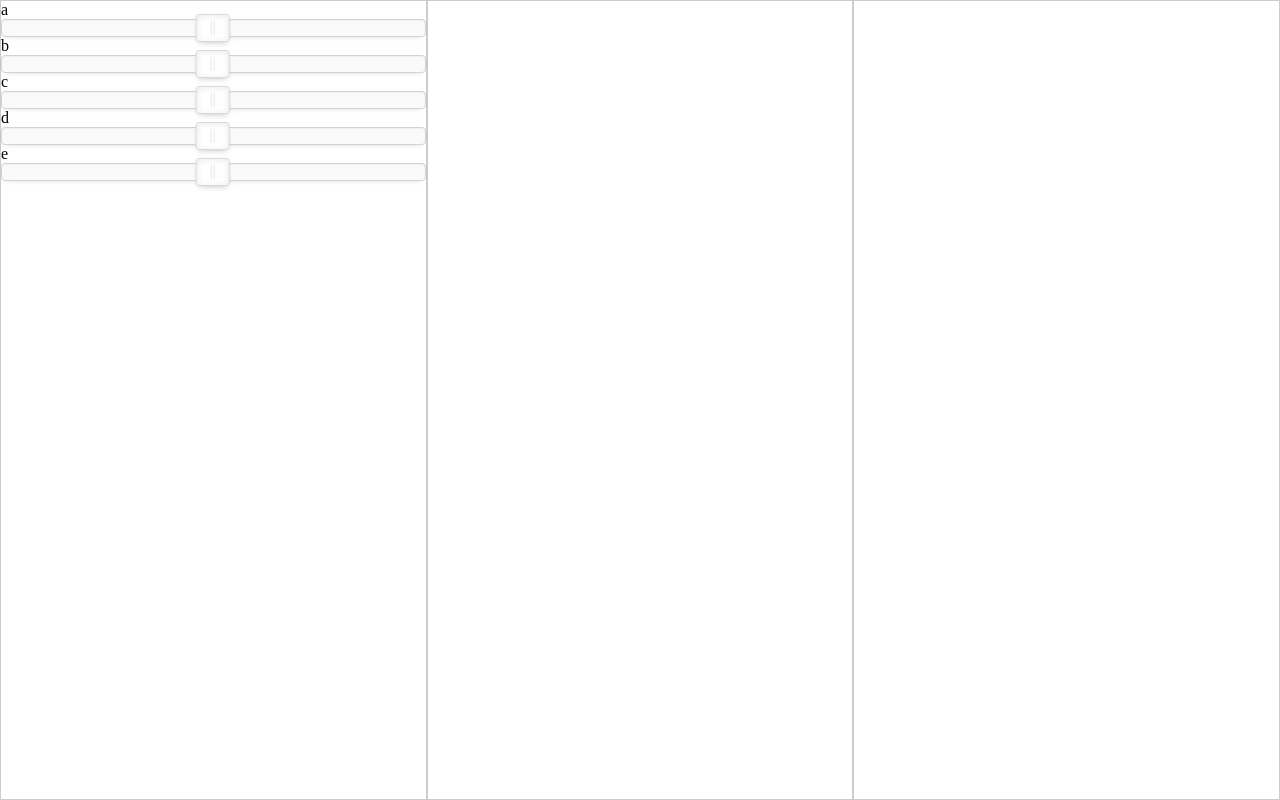
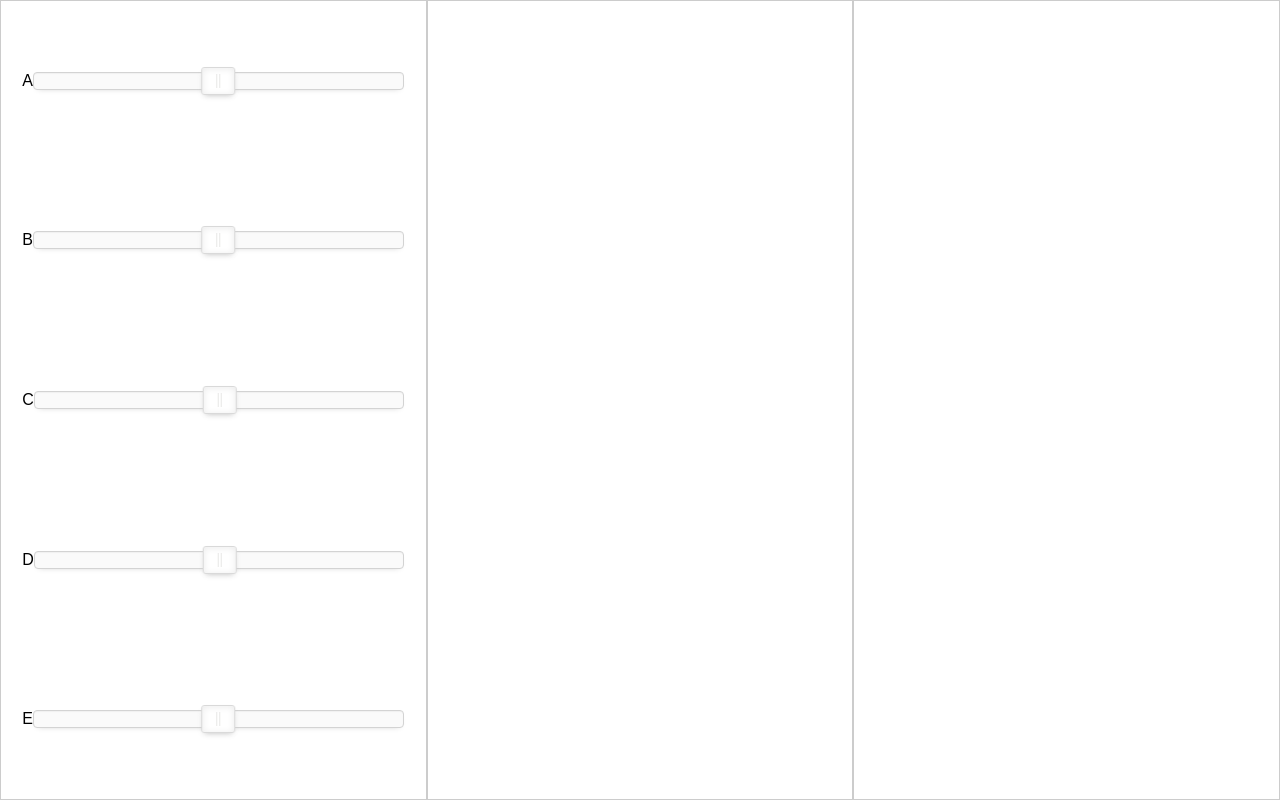
Before and after one commit to Tomansion/ecological_project_rating, a Vue app: page / in a window 1280 px wide. Built offline with nearby package versions, Linux system fonts and the light colour scheme.

Commit message:
slider layout OK

```diff
--- a/src/App.vue
+++ b/src/App.vue
@@ -30,6 +30,7 @@ export default {
 html, body {
   height: 100%;
   margin: 0px;
+  font-family: sans-serif;
 }
 
 #app {
--- a/src/components/CoefPicker.vue
+++ b/src/components/CoefPicker.vue
@@ -2,8 +2,8 @@
   <div id="CoefPicker">
     <div id="criteriaList">
       <div class="criteria" v-for="i in nbCriteria" v-bind:key="i">
-        {{ String.fromCharCode(96 + i) }}
-        <div class="slider-styled" :id="'slider_' + i" />
+        {{ String.fromCharCode(64 + i) }}
+        <div :id="'slider_' + i" />
       </div>
     </div>
   </div>
@@ -43,25 +43,24 @@ export default {
 </script>
 
 <style scoped>
-/* Hide markers on slider handles */
-.slider-styled .noUi-handle::before,
-.slider-styled .noUi-handle::after {
-  display: none;
+#CoefPicker {
+  display: flex;
+  flex-direction: column;
+  align-items: center;
+  justify-content: center;
+  width: 100%;
+  height: 100%;
 }
-
-.slider-styled .noUi-handle .noUi-touch-area {
-  border: 1px solid transparent;
-  position: absolute;
-  top: -10px;
-  left: -10px;
-  right: -10px;
-  bottom: -10px;
-  width: auto;
-  height: auto;
+#criteriaList {
+  height: 100%;
+  width: 90%;
+  display: grid;
+  grid-template-columns: 1fr;
+  grid-template-rows: repeat(nbCriteria, minmax(min-content, max-content));
+  align-items: center;
 }
-
-/* Show a border when hovering the area the handle responds to */
-.slider-styled .noUi-handle:hover .noUi-touch-area {
-  border: 1px dashed #7f7f7f;
+.criteria {
+  display: grid;
+  grid-template-columns: 0fr 2fr;
 }
 </style>
```
